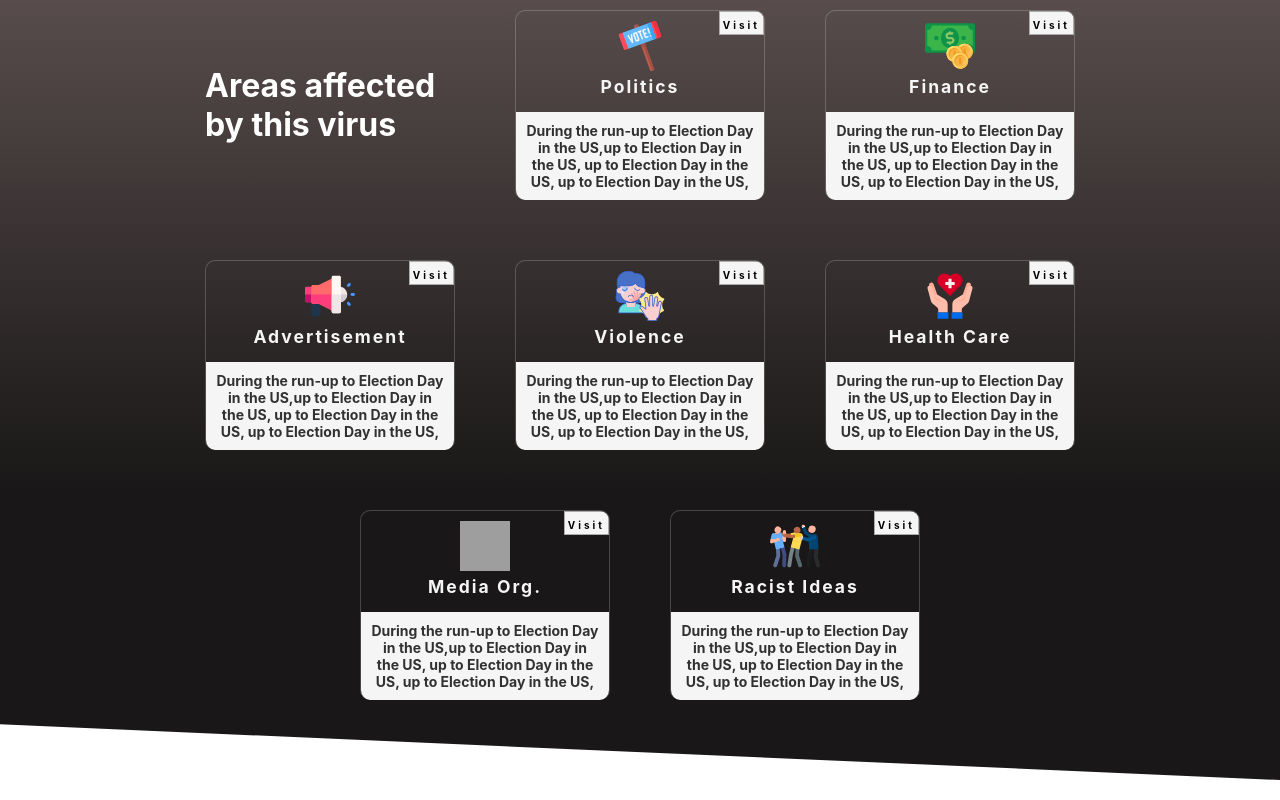
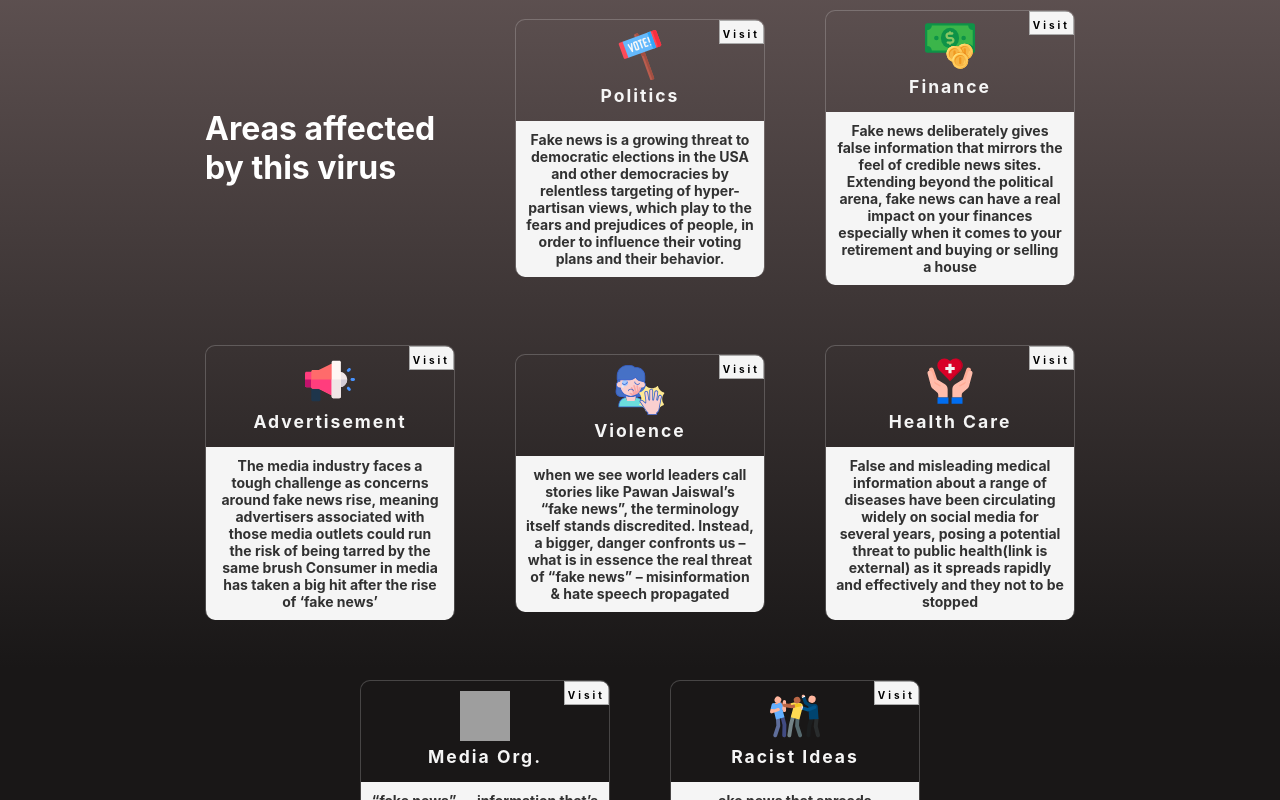
Before and after one commit to amitky29/FakeNewsWeb, a React (Create React App) app: page / in a window 1280 px wide. Shown: the part 1100-1900 px from the top of the page. Built offline with nearby package versions, Linux system fonts and the light colour scheme; grey boxes are pictures that could not be loaded.

Commit message:
Text Update

```diff
--- a/src/components/Contact/ContactFirst.js
+++ b/src/components/Contact/ContactFirst.js
@@ -10,7 +10,7 @@ const ContactFirst = () => {
         <ContactFirstWrapper>
             <div className='contact_first'>
                 <h2>Get In Touch</h2>
-                <p>Lorem ipsum dollar Lorem ipsum dollar Lorem ipsum dollar Lorem ipsum dollar Lorem ipsum dollar</p>
+                <p>Feel free to share any suggestion and contact us at following address or send us direct message</p>
             </div>
             <div className='contact_second'>
                 <GrLocation />
--- a/src/data/Home/ThirdSectionData.js
+++ b/src/data/Home/ThirdSectionData.js
@@ -11,44 +11,44 @@ const Data = [
     {
         img: Politics,
         title: 'Politics',
-        link: '/',
-        para: 'During the run-up to Election Day in the US,up to Election Day in the US, up to Election Day in the US, up to Election Day in the US,'
+        link: 'https://www.emerald.com/insight/content/doi/10.1108/PAP-04-2019-0008/full/html',
+        para: 'Fake news is a growing threat to democratic elections in the USA and other democracies by relentless targeting of hyper-partisan views, which play to the fears and prejudices of people, in order to influence their voting plans and their behavior.'
     },
     {
         img: Finance,
         title: 'Finance',
-        link: '/',
-        para: 'During the run-up to Election Day in the US,up to Election Day in the US, up to Election Day in the US, up to Election Day in the US,'
+        link: 'https://www.numericacu.com/news/fake-news-and-financial-literacy/',
+        para: 'Fake news deliberately gives false information that mirrors the feel of credible news sites. Extending beyond the political arena, fake news can have a real impact on your finances especially when it comes to your retirement and buying or selling a house'
     },
     {
         img: Ads,
         title: 'Advertisement',
-        link: '/',
-        para: 'During the run-up to Election Day in the US,up to Election Day in the US, up to Election Day in the US, up to Election Day in the US,'
+        link: 'https://www.marketingweek.com/the-fake-news-effect/',
+        para: 'The media industry faces a tough challenge as concerns around fake news rise, meaning advertisers associated with those media outlets could run the risk of being tarred by the same brush Consumer in media has taken a big hit after the rise of ‘fake news’'
     },
     {
         img: Violence,
         title: 'Violence',
-        link: '/',
-        para: 'During the run-up to Election Day in the US,up to Election Day in the US, up to Election Day in the US, up to Election Day in the US,'
+        link: 'https://scroll.in/article/951731/in-times-of-fake-news-and-manufactured-outrage-how-do-we-reclaim-empathy',
+        para: 'when we see world leaders call stories like Pawan Jaiswal’s “fake news”, the terminology itself stands discredited. Instead, a bigger, danger confronts us – what is in essence the real threat of “fake news” – misinformation & hate speech propagated'
     },
     {
         img: Health,
         title: 'Health Care',
-        link: '/',
-        para: 'During the run-up to Election Day in the US,up to Election Day in the US, up to Election Day in the US, up to Election Day in the US,'
+        link: 'https://www.uicc.org/news/fake-news-threat-public-health',
+        para: 'False and misleading medical information about a range of diseases have been circulating widely on social media for several years, posing a potential threat to public health(link is external) as it spreads rapidly and effectively and they not to be stopped'
     },
     {
         img: Media,
         title: 'Media Org.',
-        link: '/',
-        para: 'During the run-up to Election Day in the US,up to Election Day in the US, up to Election Day in the US, up to Election Day in the US,'
+        link: 'https://www.ey.com/en_in/forensic-integrity-services/how-media-organizations-can-get-real-and-confront-fake-news',
+        para: '“fake news” — information that’s deliberately misrepresented with the aim of deceiving an audience for political, commercial or personal purposes — is one of the biggest challenges faced by most companies involved in producing and distributing media audiences.'
     },
     {
         img: Race,
         title: 'Racist Ideas',
-        link: '/',
-        para: 'During the run-up to Election Day in the US,up to Election Day in the US, up to Election Day in the US, up to Election Day in the US,'
+        link: 'https://racism.org/articles/basic-needs/media/6697-fake-news-and-racial-ethnic',
+        para: 'ake news that spreads misinformation about minority groups may be construed as a form of group defamation, which many countries around the world place within the reach of government oversight, sometimes even through criminal law. Critically, the United State..'
     }
 ];
 
```
